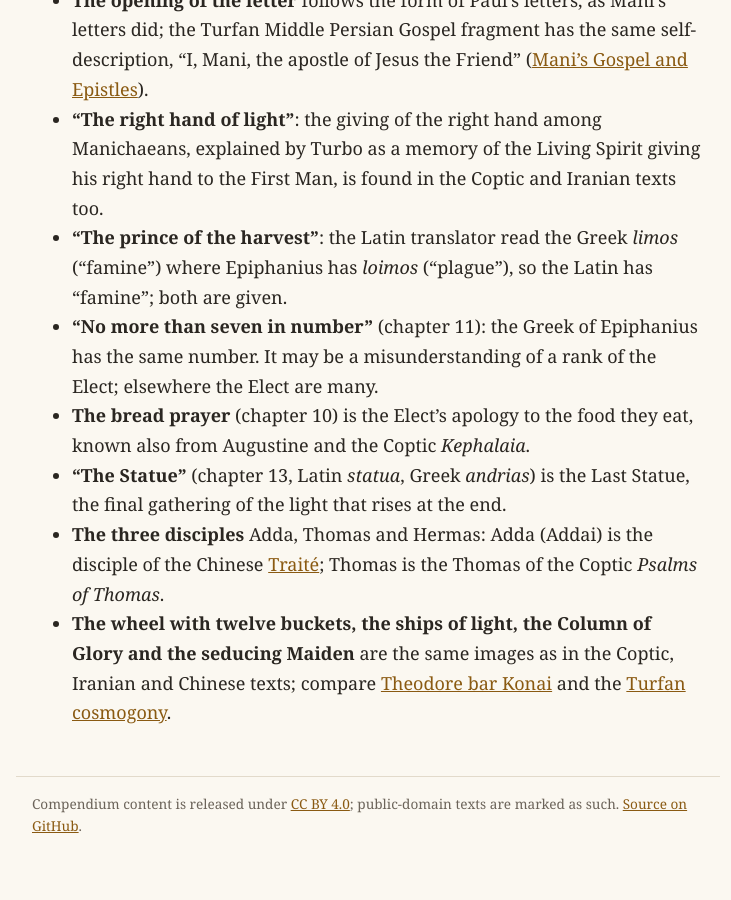
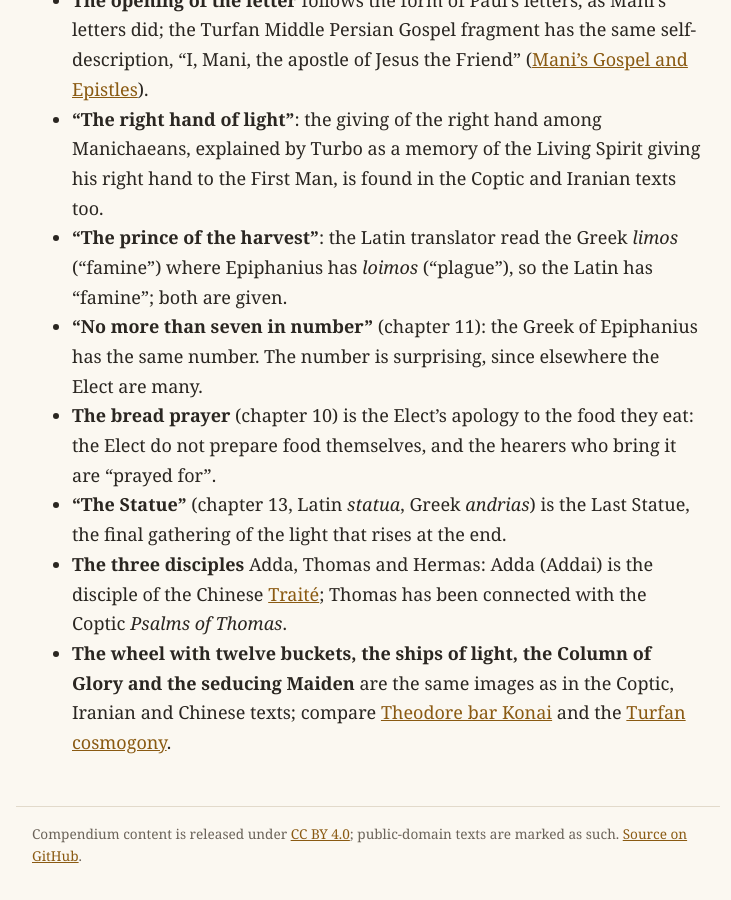
Before and after one commit to EmmaLeonhart/manichaean-scripture-compendium, a Jekyll site: the page built from docs/texts/acta-archelai.md, in a window 1280 px wide and 900 px high, scrolled down 8044 px. Shown: the whole window, without its empty margins (272-1003 px from the left). Built offline with Jekyll 4.4.1, drawn with Linux system fonts in a browser that asks for light colours; before the commit the page ends 8914 px from its top, so only the background shows below that.

Commit message:
Acta Archelai page: soften three notes
Co-Authored-By: Claude Opus 5.5 <noreply@anthropic.com>
Claude-Session: https://claude.ai/code/session_01Pr9sq8DsPLu1AJiAhkrgXm

```diff
--- a/docs/texts/acta-archelai.md
+++ b/docs/texts/acta-archelai.md
@@ -299,15 +299,16 @@ of preaching this doctrine.
   *limos* ("famine") where Epiphanius has *loimos* ("plague"), so the Latin
   has "famine"; both are given.
 - **"No more than seven in number"** (chapter 11): the Greek of
-  Epiphanius has the same number. It may be a misunderstanding of a rank
-  of the Elect; elsewhere the Elect are many.
+  Epiphanius has the same number. The number is surprising, since
+  elsewhere the Elect are many.
 - **The bread prayer** (chapter 10) is the Elect's apology to the food
-  they eat, known also from Augustine and the Coptic *Kephalaia*.
+  they eat: the Elect do not prepare food themselves, and the hearers who
+  bring it are "prayed for".
 - **"The Statue"** (chapter 13, Latin *statua*, Greek *andrias*) is the
   Last Statue, the final gathering of the light that rises at the end.
 - **The three disciples** Adda, Thomas and Hermas: Adda (Addai) is the
-  disciple of the Chinese [Traité](traite.html); Thomas is the Thomas of
-  the Coptic *Psalms of Thomas*.
+  disciple of the Chinese [Traité](traite.html); Thomas has been connected
+  with the Coptic *Psalms of Thomas*.
 - **The wheel with twelve buckets, the ships of light, the Column of Glory
   and the seducing Maiden** are the same images as in the Coptic, Iranian
   and Chinese texts; compare [Theodore bar Konai](theodore-bar-konai.html)
```
